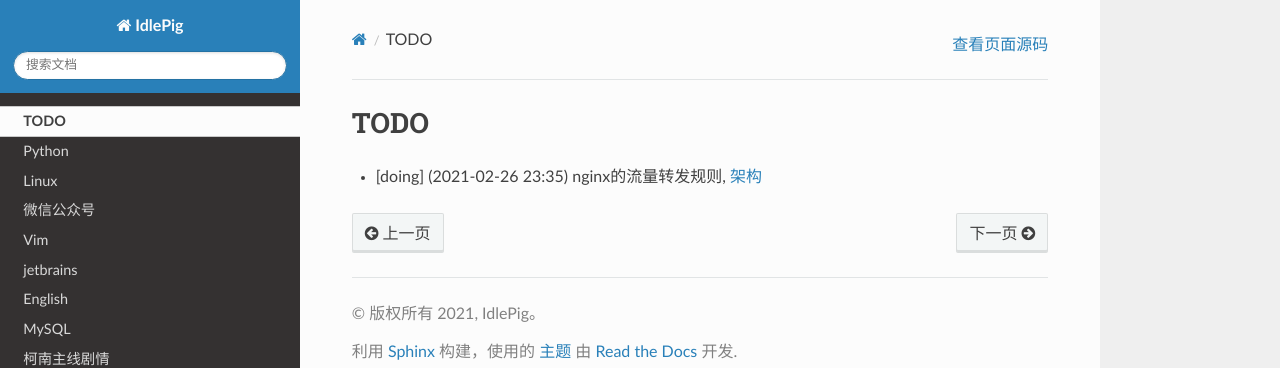
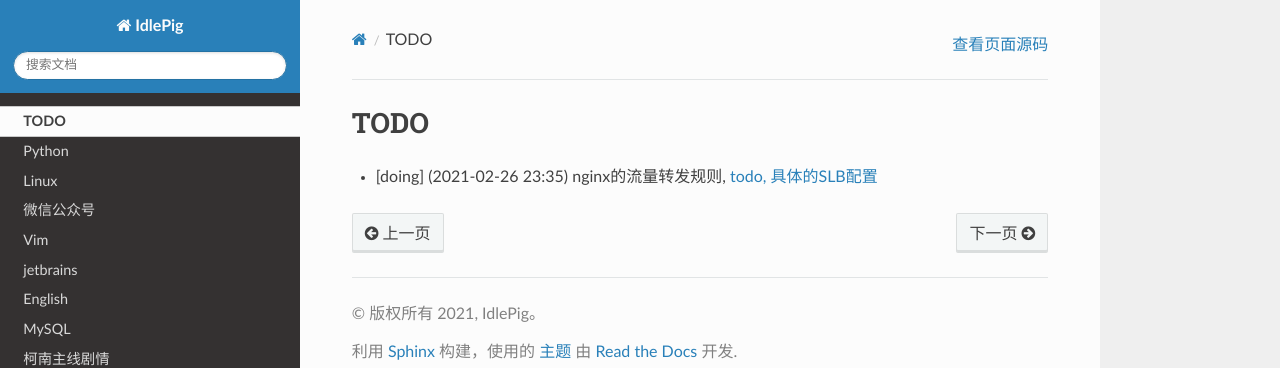
Before and after one commit to otfsenter/idlepig, a Sphinx documentation site: the page built from source/0-todo.rst, in a window 1280 px wide. Shown: the top 368 px of the page. Built offline with Sphinx 7.4.7 and the Read the Docs theme 2.0.0, drawn with Linux system fonts in a browser that asks for light colours.

Commit message:
update todo list in sre structure, before pull github

```diff
--- a/source/0-todo.rst
+++ b/source/0-todo.rst
@@ -5,4 +5,4 @@
 *****
 
 
-- [doing] (2021-02-26 23:35) nginx的流量转发规则,  :ref:`sre-structure`
+- [doing] (2021-02-26 23:35) nginx的流量转发规则,  :ref:`sre-structure-todo-slb-config`
--- a/source/sre/structure.rst
+++ b/source/sre/structure.rst
@@ -21,6 +21,11 @@
 ELB到SLB，两个ELB的分别绑定同样的SLB服务器，SLB的端口是8080，这样域名到ELB的443端口，再把流量转发到SLB的8080端口。
 
 SLB到后端服务器，SLB由openresty搭建，openresty由nginx加lua脚本，扩展了nginx的功能。SLB通过不同的uri把不同的流量转发到不同的后端集群，比如平时流量都是到主集群，灰度变更的时候，通过配置规则，可以让流量转发到灰度集群，当主集群出现问题的时候，流量会自动转发到备集群。
+
+.. _sre-structure-todo-slb-config:
+
+todo, 具体的SLB配置
+---------------------
 
 **架构图**
 
@@ -121,7 +126,7 @@
    }
 
 域名
-    一个网站的都入口、名字。
+    一个网站的的入口、名字。
 
 ELB
     Elastic Load Balancer, 弹性负载均衡，让ELB后端的服务能平衡地承接用户访问的流量，主要是流量的转发。
```
